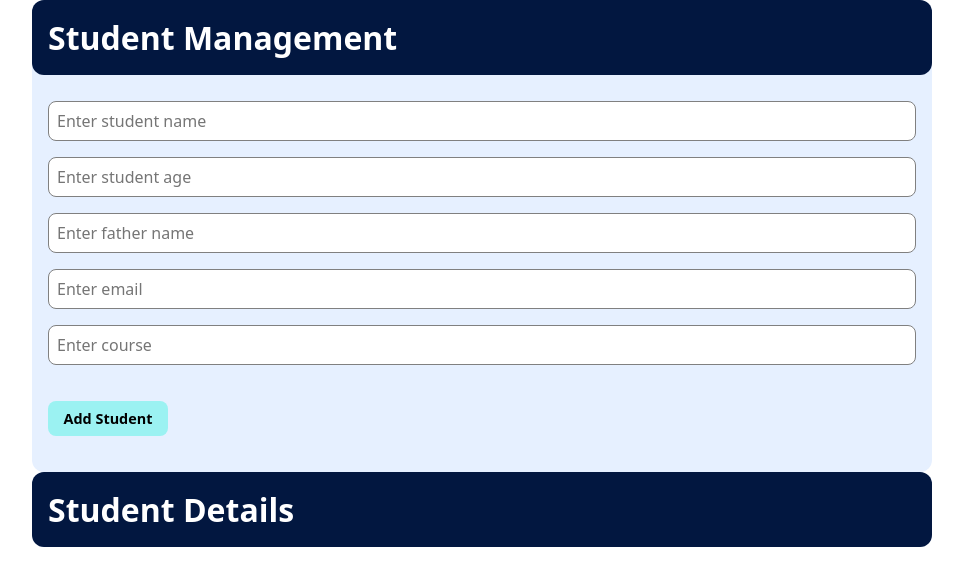
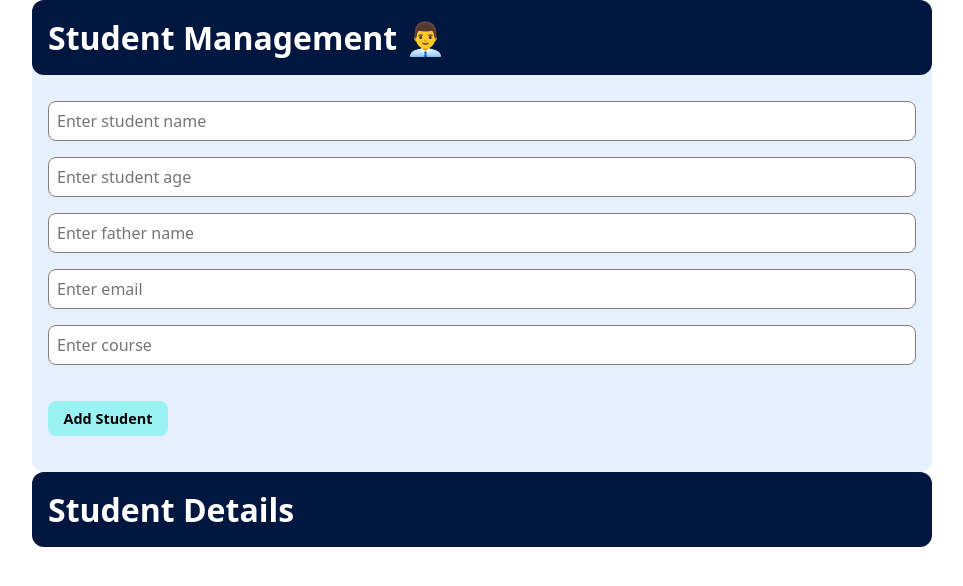
Before and after one commit to chauhan-harsh630/JavaScripr_10_day_challenge, a plain HTML site: page Day-5/StudentManagement/index.html in a window 1280 px wide. Shown: the whole page, without its empty margins (158-1121 px from the left). Drawn offline with Linux system fonts and the light colour scheme.

Commit message:
Change the heading

```diff
--- a/Day-5/StudentManagement/index.html
+++ b/Day-5/StudentManagement/index.html
@@ -10,7 +10,7 @@
   <body>
     <!-- Input Section -->
     <div class="container">
-      <h1>Student Management</h1>
+      <h1>Student Management 👨‍💼</h1>
 
       <form id="studentForm" class="box">
         <input
```
